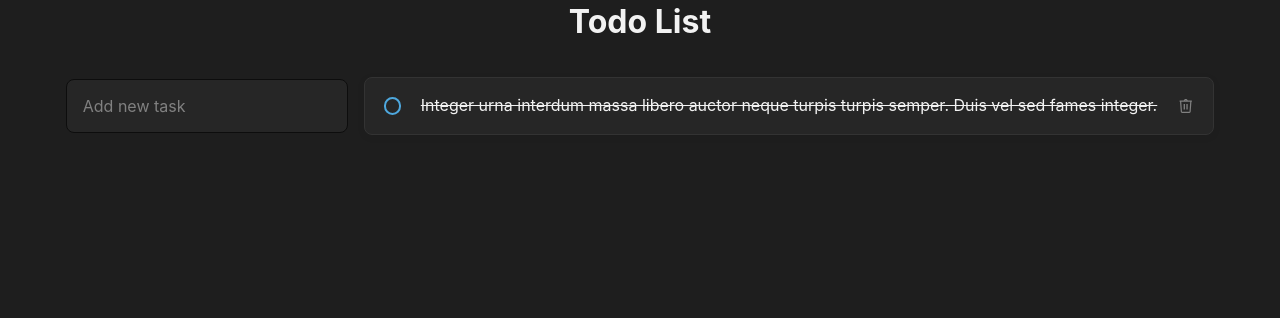
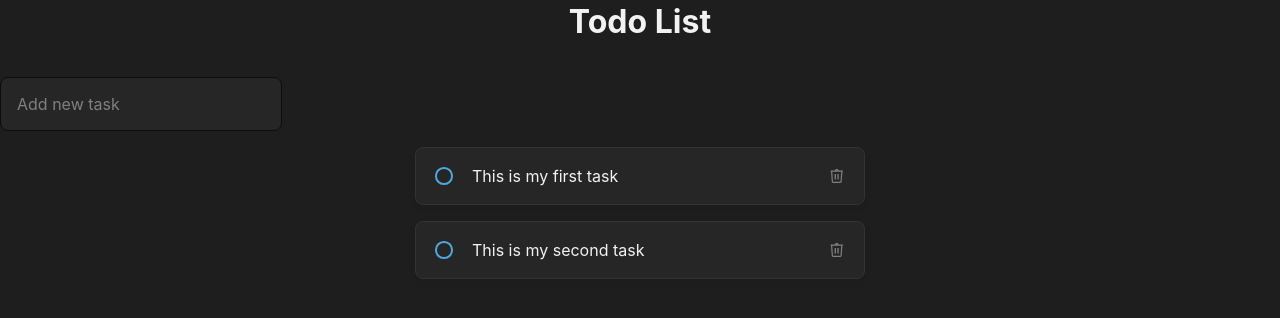
Before and after one commit to luizfvital/todo-list, a React (Vite) app: page / in a window 1280 px wide. Shown: the top 318 px of the page. Built offline with nearby package versions, Linux system fonts and the light colour scheme.

Commit message:
add set task complet functionality

```diff
--- a/package.json
+++ b/package.json
@@ -10,6 +10,7 @@
     "preview": "vite preview"
   },
   "dependencies": {
+    "nanoid": "^5.0.9",
     "react": "^18.2.0",
     "react-dom": "^18.2.0"
   },
--- a/src/App.tsx
+++ b/src/App.tsx
@@ -1,27 +1,58 @@
+import { useState } from "react";
 import { Input } from "./Components/Input";
 import { Task } from "./Components/Task";
 
 function App() {
+  const [tasks, setTasks] = useState([
+    {
+      id: "1",
+      content: "This is my first task",
+      isComplete: false,
+    },
+    {
+      id: "2",
+      content: "This is my second task",
+      isComplete: false,
+    },
+  ]);
+
+  const handleOnSetIsComplete = (id: string) => {
+    setTasks(
+      tasks.map((task) => {
+        return {
+          ...task,
+          isComplete: task.id === id && !task.isComplete,
+        };
+      })
+    );
+  };
+
   return (
     <>
       <h1 style={{ color: "#f2f2f2", textAlign: "center", marginBottom: 32 }}>
         Todo List
       </h1>
+      <Input />
       <div
         style={{
           display: "flex",
+          flexDirection: "column",
           justifyContent: "center",
           alignItems: "center",
           gap: 16,
+          marginTop: 16,
         }}
       >
-        <Input />
-        <Task
-          content="Integer urna interdum massa libero auctor neque turpis turpis semper. Duis vel sed fames integer."
-          complete={true}
-          onDelete={() => {}}
-          onSetIsComplete={() => {}}
-        />
+        {tasks.map(({ id, content, isComplete }) => (
+          <Task
+            id={id}
+            key={id}
+            content={content}
+            complete={isComplete}
+            onDelete={(id) => console.log("delete clicked: ", id)}
+            onSetIsComplete={handleOnSetIsComplete}
+          />
+        ))}
       </div>
     </>
   );
--- a/src/Components/Button/index.tsx
+++ b/src/Components/Button/index.tsx
@@ -1,13 +1,18 @@
 import styles from "./index.module.css";
 
-interface ButtonProps {
+interface ButtonProps extends React.ButtonHTMLAttributes<HTMLButtonElement> {
   variant?: "default" | "icon";
   children?: React.ReactNode;
 }
 
-export function Button({ children, variant = "default" }: ButtonProps) {
+export function Button({
+  children,
+  variant = "default",
+  ...props
+}: ButtonProps) {
   return (
     <button
+      {...props}
       className={`${styles.btn} ${
         variant === "icon" ? styles["btn-icon"] : ""
       }`}
--- a/src/Components/Checkbox/index.tsx
+++ b/src/Components/Checkbox/index.tsx
@@ -1,9 +1,12 @@
+import React from "react";
 import styles from "./index.module.css";
 
-export function Checkbox() {
+interface CheckboxProps extends React.InputHTMLAttributes<HTMLInputElement> {}
+
+export function Checkbox(props: CheckboxProps) {
   return (
     <span className={styles.checkbox}>
-      <input type="checkbox" />
+      <input type="checkbox" {...props} />
     </span>
   );
 }
--- a/src/Components/Task/index.module.css
+++ b/src/Components/Task/index.module.css
@@ -1,7 +1,7 @@
 .task {
   display: flex;
   justify-content: space-between;
-  align-items: flex-start;
+  align-items: center;
   gap: 16px;
   border-radius: 8px;
   border: 1px solid var(--gray-400);
@@ -10,6 +10,14 @@
   color: var(--gray-100);
 
   padding: 16px;
+  width: 100%;
+  max-width: 450px;
+
+  & > div {
+    display: flex;
+    align-items: center;
+    gap: 16px;
+  }
 }
 
 .task--complete {
--- a/src/Components/Task/index.tsx
+++ b/src/Components/Task/index.tsx
@@ -4,33 +4,40 @@ import TrashIcon from "../Icons/TrashIcon";
 import styles from "./index.module.css";
 
 interface TaskProps {
+  id: string;
   content: string;
   complete?: boolean;
-  onSetIsComplete: () => void;
-  onDelete: () => void;
+  onSetIsComplete: (id: string) => void;
+  onDelete: (id: string) => void;
 }
 
 export function Task({
+  id,
   content,
   complete,
   onSetIsComplete,
   onDelete,
 }: TaskProps) {
-  const handleOnDelete = () => {
-    onDelete();
+  const handleOnDelete = (id: string) => {
+    onDelete(id);
   };
 
-  const handleOnSetIsComplete = () => {
-    onSetIsComplete();
+  const handleOnSetIsComplete = (id: string) => {
+    onSetIsComplete(id);
   };
 
   return (
     <div
       className={`${styles.task} ${complete ? styles["task--complete"] : ""}`}
     >
-      <Checkbox />
-      {content}
-      <Button variant="icon">
+      <div>
+        <Checkbox
+          onChange={() => handleOnSetIsComplete(id)}
+          checked={complete}
+        />
+        {content}
+      </div>
+      <Button variant="icon" onClick={() => handleOnDelete(id)}>
         <TrashIcon />
       </Button>
     </div>
```
Also changed, not shown: 1 other file (tests, documents, lock files or other folders).
